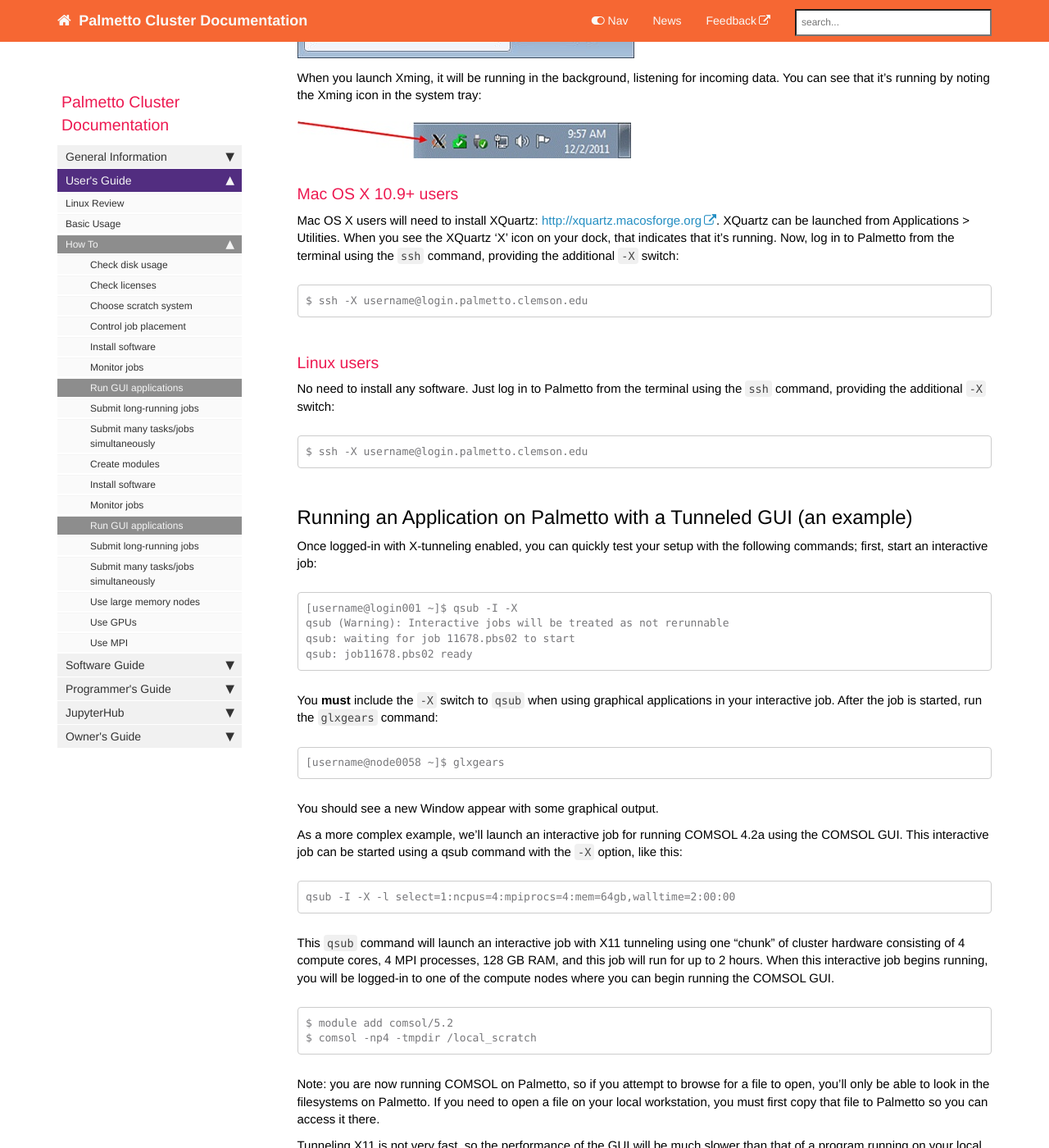
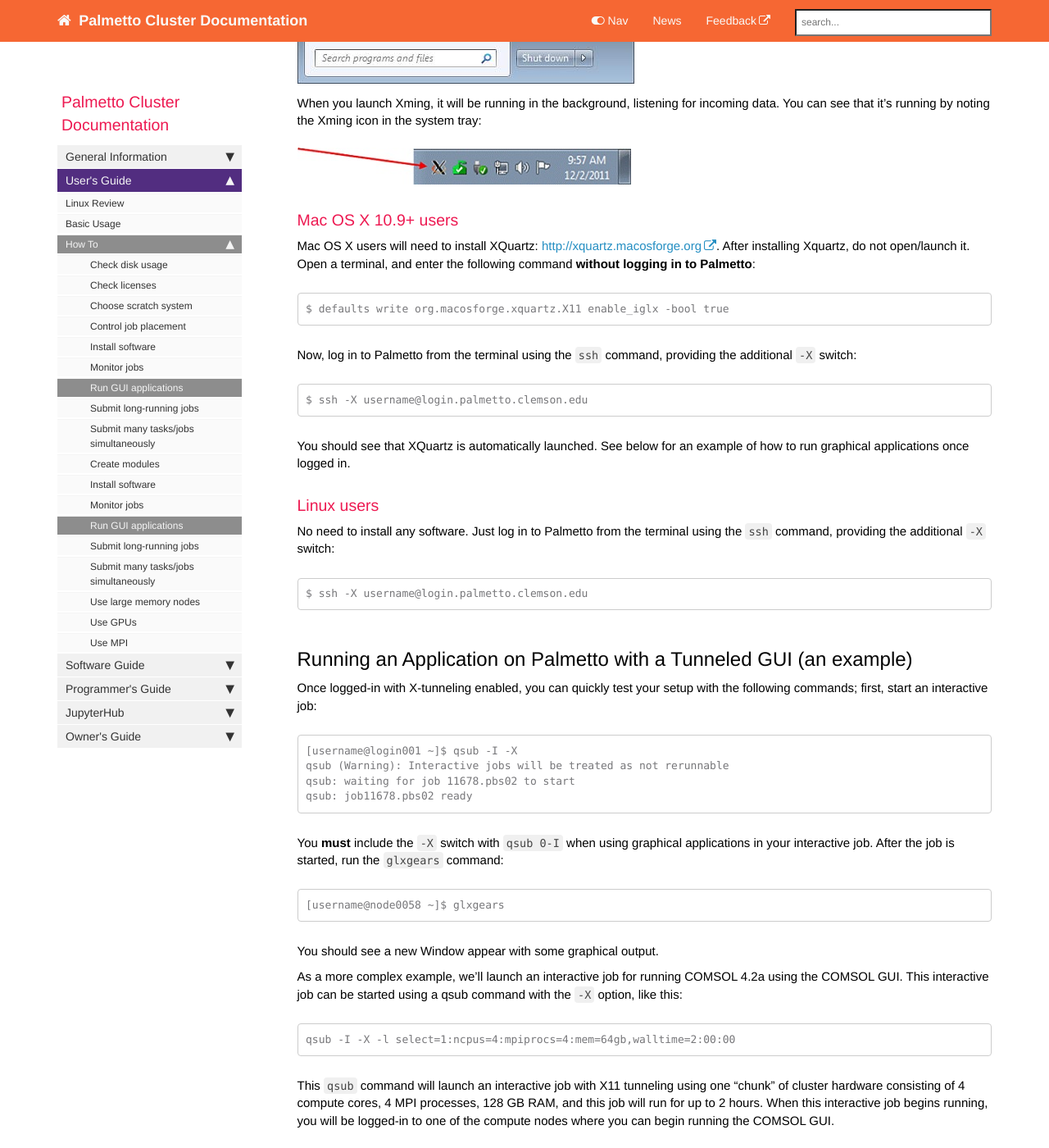
Before and after one commit to clemsonciti/palmetto-documentation, a Jekyll site: the page built from pages/documentation/howtos/userguide_howto_run_graphical_applications.md, in a window 1280 px wide and 1400 px high, scrolled down 1812 px. Shown: the whole window at 82% size. Built offline with Jekyll 4.4.1, drawn with Linux system fonts in a browser that asks for light colours; nearby versions of some CDN libraries; comment, search, counter and statistics services are not loaded; some of the changed text lies outside the part shown.

Commit message:
Update instructions on running graphical apps

```diff
--- a/pages/documentation/howtos/userguide_howto_run_graphical_applications.md
+++ b/pages/documentation/howtos/userguide_howto_run_graphical_applications.md
@@ -25,6 +25,8 @@
 your mouse pointer over the X-server button in the MobaXterm GUI.
 If not, click on the button to start the X-server.
 Then, log-in as usual.
+
+See below for an example of how to run graphical applications once logged in.
 
 ### Windows Users (Other SSH client)
 
@@ -64,15 +66,23 @@
 
 Mac OS X users will need to install
 XQuartz: <http://xquartz.macosforge.org>.
-XQuartz can be launched from Applications > Utilities.
-When you see the XQuartz 'X' icon on your dock,
-that indicates that it's running.
+After installing Xquartz, do not open/launch it.
+Open a terminal, and enter the following command
+**without logging in to Palmetto**:
+
+~~~
+$ defaults write org.macosforge.xquartz.X11 enable_iglx -bool true
+~~~
+
 Now, log in to Palmetto from the terminal using the `ssh`
 command, providing the additional `-X` switch:
 
 ~~~
 $ ssh -X username@login.palmetto.clemson.edu
 ~~~
+
+You should see that XQuartz is automatically launched.
+See below for an example of how to run graphical applications once logged in.
 
 ### Linux users
 
@@ -97,7 +107,7 @@
 qsub: job11678.pbs02 ready
 ~~~
 
-You **must** include the `-X` switch to `qsub` when using graphical applications
+You **must** include the `-X` switch with `qsub 0-I` when using graphical applications
 in your interactive job. After the job is started, run the `glxgears` command:
 
 ~~~
```
